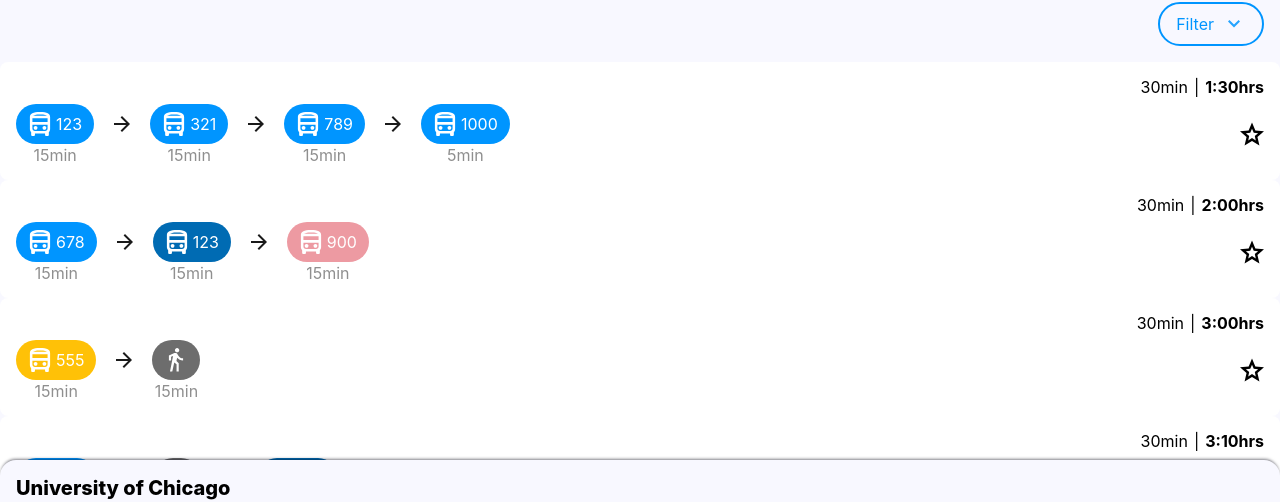
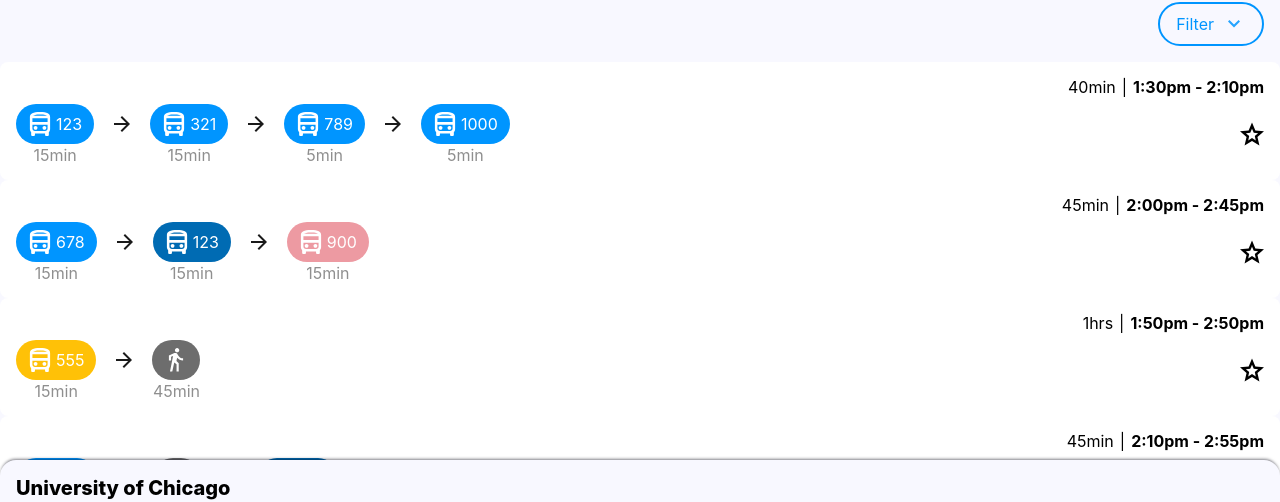
Before and after one commit to IgnacioChevallier/disint-hopp, a React (Create React App) app: page /route-list in a window 1280 px wide. Shown: the part 174-676 px from the top of the page. Built offline with nearby package versions, Linux system fonts and the light colour scheme.

Commit message:
changed some stories

```diff
--- a/src/screens/RouteList.tsx
+++ b/src/screens/RouteList.tsx
@@ -144,27 +144,27 @@ const RouteList = () => {
             </div>
             <div className="flex-grow overflow-y-auto">
                 <TripSummaryList className="pb-32 mb-8">
-                    <TripSummary time={"1:30hrs"} duration={"30min"} onClick={() => alert("selected this route")}>
+                    <TripSummary time={"1:30pm - 2:10pm"} duration={"40min"} onClick={() => alert("selected this route")}>
                         <TransportationMethod icon={"directions bus"} text={"123"} duration={"15min"} color={"blue"}/>
                         <TransportationMethod icon={"directions bus"} text={"321"} duration={"15min"} color={"blue"}/>
-                        <TransportationMethod icon={"directions bus"} text={"789"} duration={"15min"} color={"blue"}/>
+                        <TransportationMethod icon={"directions bus"} text={"789"} duration={"5min"} color={"blue"}/>
                         <TransportationMethod icon={"directions bus"} text={"1000"} duration={"5min"} color={"blue"}/>
                     </TripSummary>
-                    <TripSummary time={"2:00hrs"} duration={"30min"} onClick={() => alert("selected this route")}>
+                    <TripSummary time={"2:00pm - 2:45pm"} duration={"45min"} onClick={() => alert("selected this route")}>
                         <TransportationMethod icon={"directions bus"} text={"678"} duration={"15min"} color={"blue"}/>
                         <TransportationMethod icon={"directions bus"} text={"123"} duration={"15min"} color={"darkBlue"}/>
                         <TransportationMethod icon={"directions bus"} text={"900"} duration={"15min"} color={"pink"}/>
                     </TripSummary>
-                    <TripSummary time={"3:00hrs"} duration={"30min"} onClick={() => alert("selected this route")}>
+                    <TripSummary time={"1:50pm - 2:50pm"} duration={"1hrs"} onClick={() => alert("selected this route")}>
                         <TransportationMethod icon={"directions bus"} text={"555"} duration={"15min"} color={"yellow"}/>
-                        <TransportationMethod icon={"directions walk"} text={""} duration={"15min"} color={"gray"}/>
+                        <TransportationMethod icon={"directions walk"} text={""} duration={"45min"} color={"gray"}/>
                     </TripSummary>
-                    <TripSummary time={"3:10hrs"} duration={"30min"} onClick={() => alert("selected this route")}>
+                    <TripSummary time={"2:10pm - 2:55pm"} duration={"45min"} onClick={() => alert("selected this route")}>
                         <TransportationMethod icon={"directions bus"} text={"235"} duration={"15min"} color={"blue"}/>
                         <TransportationMethod icon={"directions walk"} text={""} duration={"15min"} color={"gray"}/>
                         <TransportationMethod icon={"directions bus"} text={"563"} duration={"15min"} color={"darkBlue"}/>
                     </TripSummary>
-                    <TripSummary time={"8:00hrs"} duration={"30min"} onClick={() => alert("selected this route")}>
+                    <TripSummary time={"1:25pm - 9:25pm"} duration={"8hrs"} onClick={() => alert("selected this route")}>
                         <TransportationMethod icon={"directions walk"} text={""} duration={"30min"} color={"blue"}/>
                     </TripSummary>
                 </TripSummaryList>
```
Also changed, not shown: 1 other file (tests, documents, lock files or other folders).
